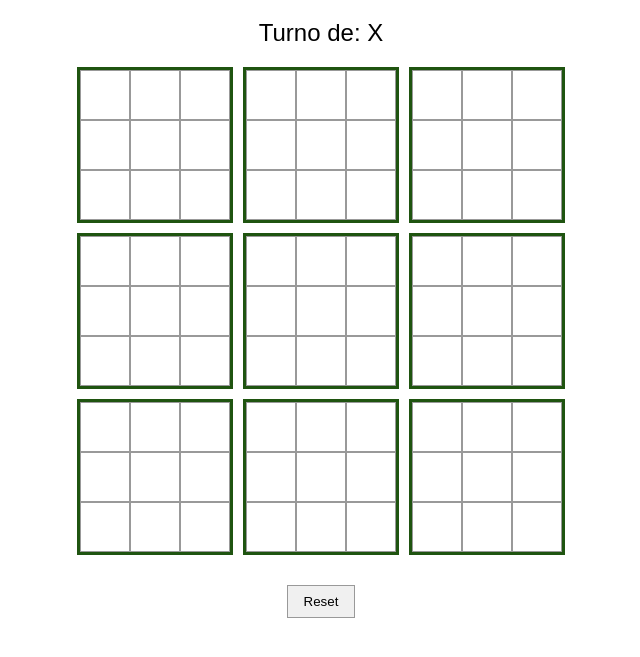
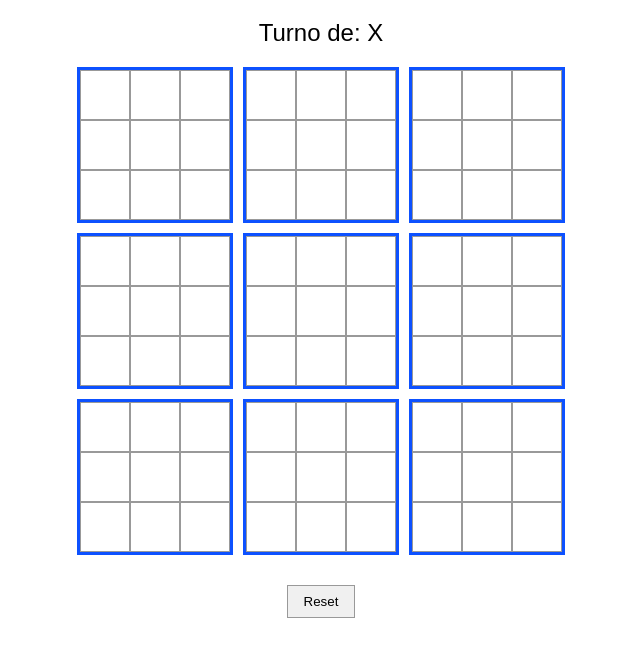
Before and after one commit to thgrgi/cat.github.io, a plain HTML site: page index.html in a window 1280 px wide. Shown: the part 61-718 px from the top of the page, without its empty margins (319-959 px from the left). Drawn offline with Linux system fonts and the light colour scheme.

Commit message:
Update index.html

```diff
--- a/index.html
+++ b/index.html
@@ -38,7 +38,7 @@
       pointer-events: none;
     }
     .active {
-      border: 3px solid #1f5410;
+      border: 3px solid #0d51ff;
     }
     .winnerMark {
       position: absolute;
```
